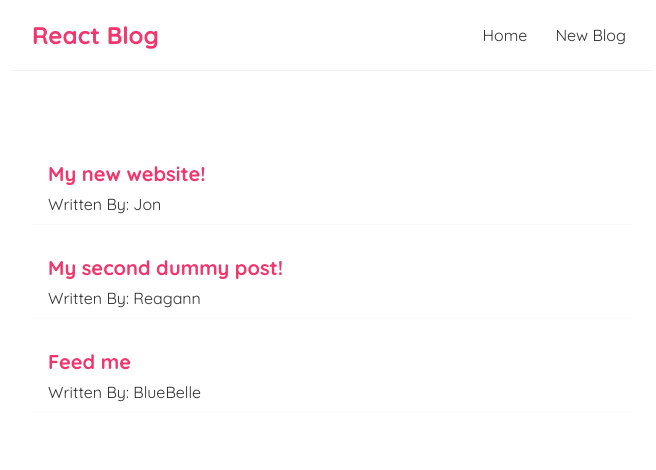
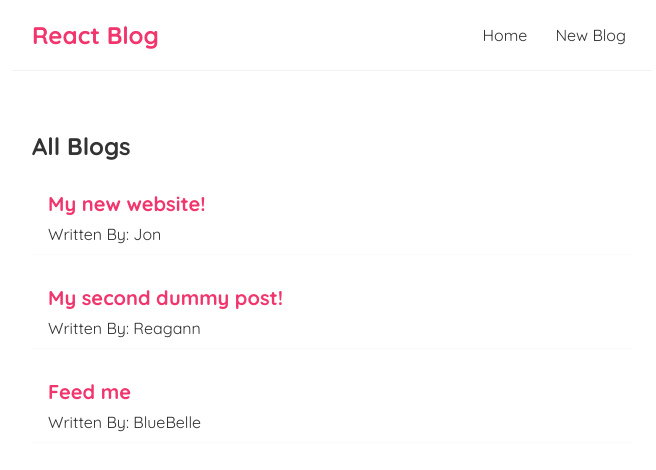
Before and after one commit to Jon-D-Smith/React_Blog, a React (Create React App) app: page /create in a window 1280 px wide. Shown: the top 470 px of the page, without its empty margins (308-964 px from the left). Built offline with nearby package versions, Linux system fonts and the light colour scheme.

Commit message:
Refactored blogs into component

```diff
--- /dev/null
+++ b/src/BlogList.js
@@ -0,0 +1,18 @@
+const Bloglist = ({blogs, title}) => {
+
+
+    return (
+        <div className="blog-list">
+          <h2>{title}</h2>
+             {blogs.map((blog) =>(
+                      <div key={blog.id} className="blog-preview">
+                        <h2>{blog.title}</h2>
+                        <p>Written By: {blog.author}</p>
+                      </div>
+
+                   ) )}
+        </div>
+     );
+}
+
+export default Bloglist;
--- a/src/Home.js
+++ b/src/Home.js
@@ -1,4 +1,5 @@
 import {useState} from 'react'
+import Bloglist from './BlogList'
 const Home = () => {
 
     const [blogs, setBlogs] = useState([
@@ -9,13 +10,7 @@
 
     return (
         <div className="home">
-                  {blogs.map((blog) =>(
-                      <div key={blog.id} className="blog-preview">
-                        <h2>{blog.title}</h2>
-                        <p>Written By: {blog.author}</p>
-                      </div>
-
-                   ) )}
+                    <Bloglist blogs={blogs} title="All Blogs"/>
         </div>
      );
 }
```
